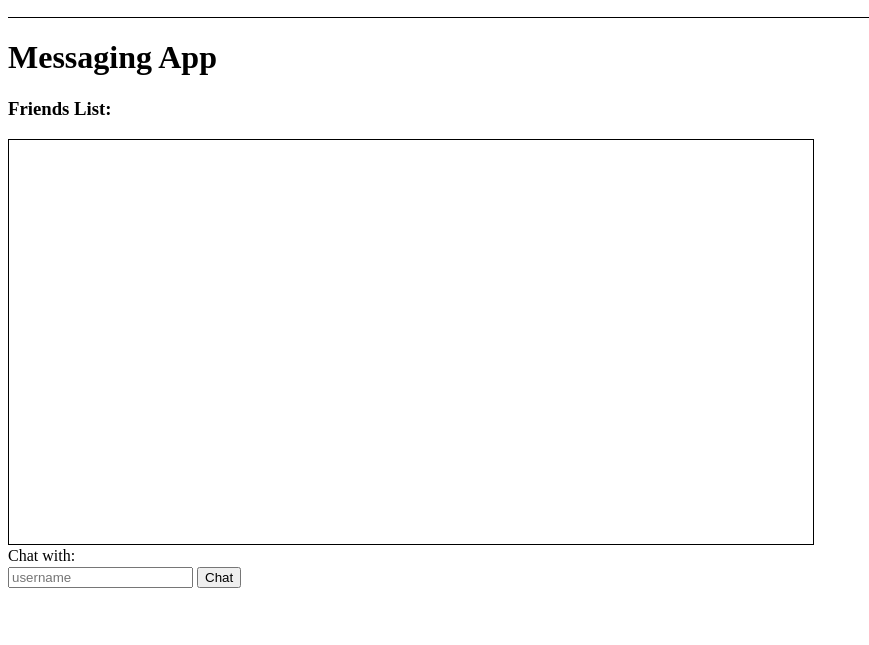
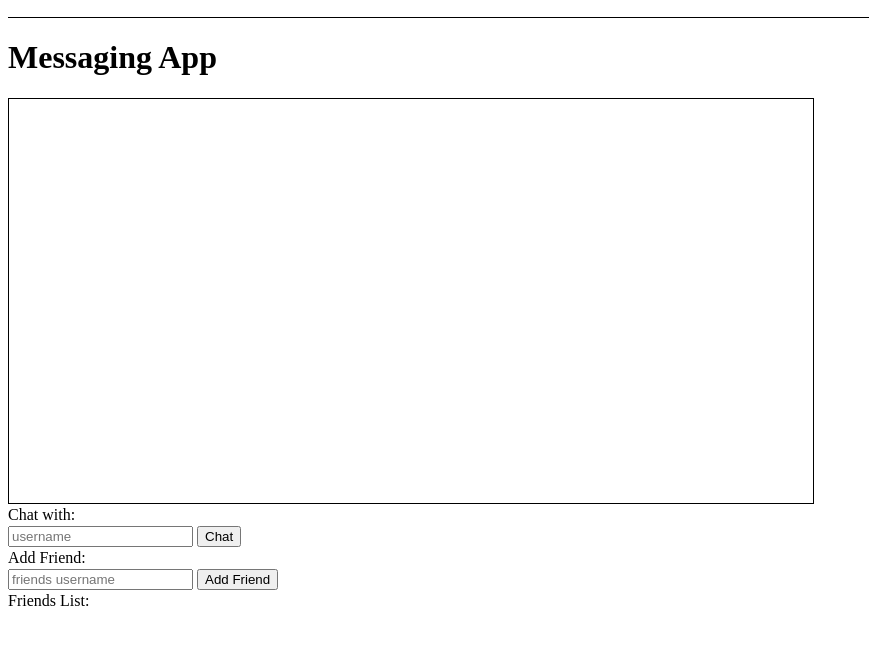
Before and after one commit to markricho/SecurityProject, a Flask app: template templates/home.jinja in a window 1280 px wide. Shown: the part 41-686 px from the top of the page, without its empty margins (0-869 px from the left). Run offline with Flask 3, Linux system fonts and the light colour scheme; the template is opened without the code that fills it, so the values that code supplies are empty.

Commit message:
Updating repo for db an and ashtons changes

```diff
--- a/app.py
+++ b/app.py
@@ -5,10 +5,10 @@ the socket event handlers are inside of socket_routes.py
 '''
 
 from flask import Flask, render_template, request, abort, url_for
+from passlib.hash import sha256_crypt
 from flask_socketio import SocketIO
 import db
 import secrets
-from passlib.hash import sha256_crypt
 
 # import logging
 
@@ -29,16 +29,6 @@ import socket_routes
 @app.route("/")
 def index():
     return render_template("index.jinja")
-
-# friends page
-@app.route("/friends")
-def friends():
-    return render_template("friends.jinja")
-
-def home():
-    if request.args.get("username") is None:
-        abort(404)
-    return render_template("home.jinja")
 
 # login page
 @app.route("/login")
@@ -87,11 +77,14 @@ def page_not_found(_):
     return render_template('404.jinja'), 404
 
 # home page, where the messaging app is
-@app.route("/home")
+@app.route("/home", methods=["POST", "GET"])
 def home():
     if request.args.get("username") is None:
         abort(404)
-    return render_template("home.jinja", username=request.args.get("username"))
+    friend_list = ["bob", "steve", "harry"]
+    return render_template("home.jinja", username=request.args.get("username"), friend_list=friend_list)
+
+
 
 if __name__ == '__main__':
     socketio.run(app, ssl_context=('cert.pem', 'key.pem'))
--- a/templates/home.jinja
+++ b/templates/home.jinja
@@ -19,6 +19,14 @@
         padding: 2px;
     }
 
+    #friend_box {
+        border: 1px solid black;
+        height: 200px;
+        width: 200px;
+        overflow: auto;
+        padding: 2px;
+    }
+
     .text  {
         margin-top: 2px;
         margin-bottom: 2px;
@@ -34,9 +42,6 @@
 </nav>
 
 <h1>Messaging App </h1>
-<h3>Friends List: </h3>
-
-<!-- <li style="display:inline-block">Friends:  {{ friends_list }} </li> -->
 
 <main>
     <!-- The messages are displayed here -->
@@ -48,9 +53,10 @@
         <p class="text">Chat with: </p>
         <input id="receiver" placeholder="username">
         <!-- MDN says its bad practice to use the onclick attribute,
-        but we're using it anyways coz its easy :-->
+        but we're using it anyways coz its easy :)-->
         <button onclick="join_room()">Chat</button>
     </section>
+
 
     <!-- The (message) input box is set to display: none initially,
     this means the input box is "invisible" initially-->
@@ -60,7 +66,28 @@
         <button onclick="send()">Send</button>
         <button onclick="leave()">Leave Room</button>
     </section>
+
+
+    <section id="add_friend">
+        <p class="text">Add Friend: </p>
+        <input id="friendname" placeholder="friends username">
+        <button onclick="add_friend()">Add Friend</button>
+    </section>
+
+    <section id="friend_list">
+        <p class="text">Friends List: </p>
+    </section>
+
+    <section id="friends">
+        {% for friend in friend_list %}
+            <button onclick="chat_with_friend()">{{ friend }}</button><br/>
+        {% endfor %}
+    </section>
+
+
 </main>
+
+
 
 <script src="/static/js/libs/socket.io.min.js"></script>
 <script>
@@ -81,6 +108,7 @@
             join_room();
         }
     })
+
 
     $(document).ready(() => {
         // room_id is undefined if the user hasn't joined a room
@@ -139,6 +167,8 @@
             // now we'll show the input box, so the user can input their message
             $("#chat_box").hide();
             $("#input_box").show();
+            $("#add_friend").hide();
+
         });
 
     }
@@ -150,6 +180,7 @@
         socket.emit("leave", username, room_id);
         $("#input_box").hide();
         $("#chat_box").show();
+        $("#add_friend").show();
     }
 
     // function to add a message to the message box
@@ -160,5 +191,23 @@
         box.append(child);
     }
 
+     // add friend request to server to try and add the friend to server
+    function add_friend() {
+        socket.emit("add_friend", username, friendname, (res) => {
+            if (typeof res != "number") {
+                alert(res);
+                return;
+            }
+            $("#friend_message_rec").hide();
+        });
+
+    }
+
+    function chat_with_friend() {
+        $("#chat_box").hide();
+        $("#input_box").show();
+        $("#add_friend").hide();
+    }
+
 </script>
 {% endblock %}
```
Also changed, not shown: db.py (+17 -1 lines), models.py (+15 -2 lines), templates/friends.jinja (deleted, +0 -11 lines).
